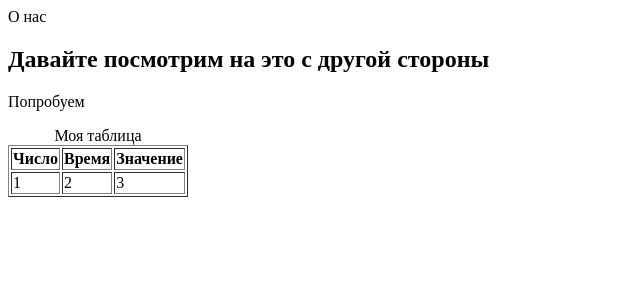
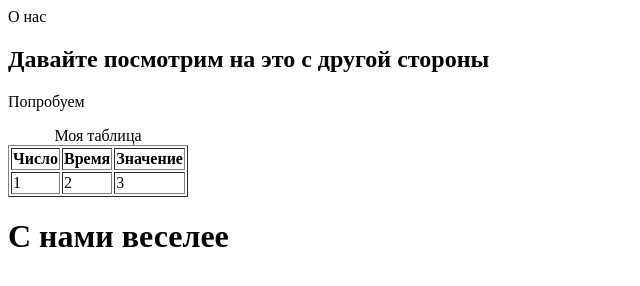
Before and after one commit to IrArb/test-3, a plain HTML site: page index.html in a window 1280 px wide. Shown: the whole page, without its empty margins (0-640 px from the left). Drawn offline with Linux system fonts and the light colour scheme.

Commit message:
test 3000

```diff
--- a/index.html
+++ b/index.html
@@ -20,5 +20,6 @@
             <td>3</td>
         </tr>
     </table>
+    <h1>С нами веселее</h1>
 </body>
 </html>
```
